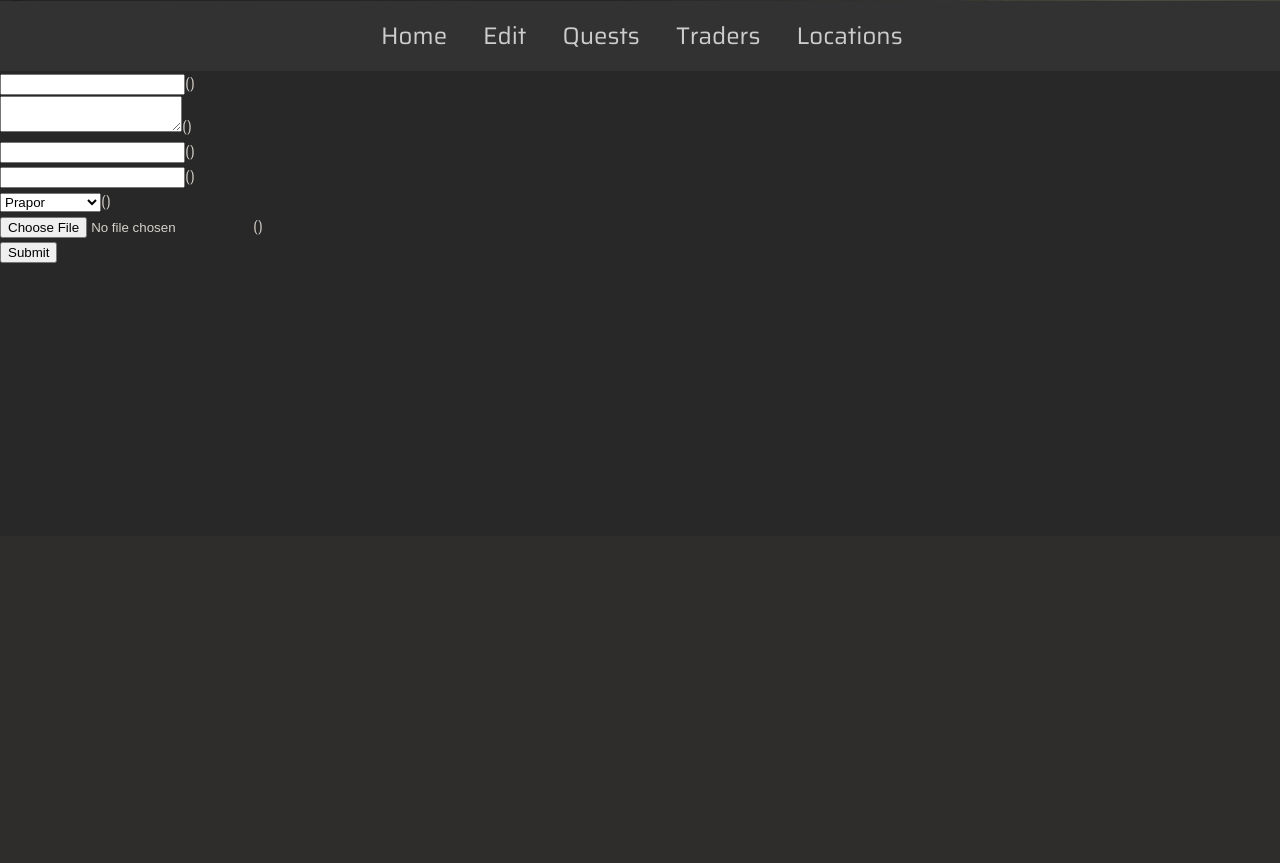
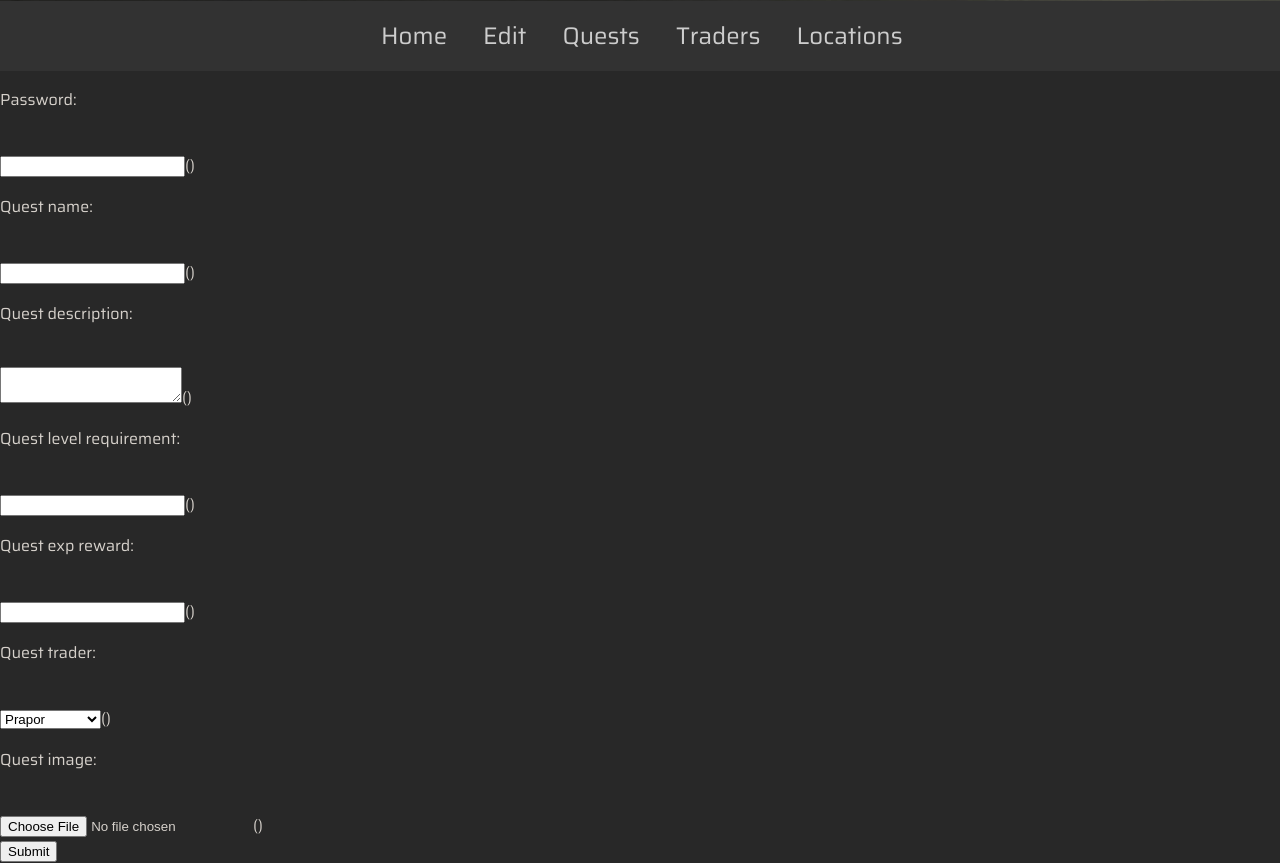
Before and after one commit to Peashooter2007/2025-Website-Project, a Flask app: page /add_quest in a window 1280 px wide. Shown: the part 264-1127 px from the top of the page. Before the commit the page ends 527 px from the top, so only its background shows below. Run offline with Flask 3, Linux system fonts and the light colour scheme.

Commit message:
Add Quest password protection

```diff
--- a/app/forms.py
+++ b/app/forms.py
@@ -10,6 +10,7 @@ class Add_Quest(FlaskForm):
     exp = IntegerField("exp")
     trader = SelectField('trader')
     image = FileField("image")
+    password = StringField("password", validators=[DataRequired()])
 
 class Add_Trader(FlaskForm):
     name = StringField("name", validators=[DataRequired()])
--- a/app/models.py
+++ b/app/models.py
@@ -95,6 +95,9 @@ class Trader(db.Model):
     image = db.Column(db.Text())
 
     quests = db.relationship('Quest', back_populates = 'trader_name')
-
     def __repr__(self):
         return self.name
+
+class Password(db.Model):
+    __tablename__ = 'Password'
+    password = db.Column(db.Text(), primary_key=True)
--- a/app/routes.py
+++ b/app/routes.py
@@ -9,8 +9,6 @@ db = SQLAlchemy()
 app.config['SQLALCHEMY_DATABASE_URI'] = 'sqlite:///' + os.path.join(basedir, 'database.db')
 db.init_app(app)
 app.secret_key = 'correcthorsebatterystaple'
-WTF_CSRF_ENABLED = True
-WTF_CSRF_SECRET_KEY = 'sup3r_secr3t_passw3rd'
 
 import app.models as models
 from app.forms import Add_Quest, Add_Trader, Add_Location, Searchbar
@@ -63,7 +61,9 @@ def add_quest():
     quest_images = 'app/static/images/quests/'
     traders = models.Trader.query.all()
     form.trader.choices =[(trader.id, trader.name) for trader in traders]
-    if request.method=='POST' and form.validate_on_submit():
+    formpassword = models.Password.query.first()
+    password = formpassword.password
+    if request.method=='POST' and form.validate_on_submit() and form.password.data == password:
         image = request.files['image']
         imagename = secure_filename(form.image.data.filename)
         image.save(quest_images+imagename)
--- a/app/templates/add_quest.html
+++ b/app/templates/add_quest.html
@@ -3,11 +3,19 @@
 <form method="POST" enctype="multipart/form-data">
 
     {{ form.csrf_token }}
+    <p>Password:</p></br>
+    {{form.password}}{{form.password.errors}}
+    <p>Quest name:</p></br>
     {{ form.name }}{{ form.name.errors }}</br>
+    <p>Quest description:</p></br>
     {{ form.desc }}{{ form.desc.errors }}</br>
+    <p>Quest level requirement:</p></br>
     {{ form.lvl }}{{ form.lvl.errors }}</br>
+    <p>Quest exp reward:</p></br>
     {{ form.exp }}{{ form.exp.errors }}</br>
+    <p>Quest trader:</p></br>
     {{ form.trader }}{{ form.trader.errors }}</br>
+    <p>Quest image:</p></br>
     {{ form.image }}{{ form.image.errors }}<br>
     <input type="submit" value="Submit">
 
```
Also changed, not shown: app/database.db.
